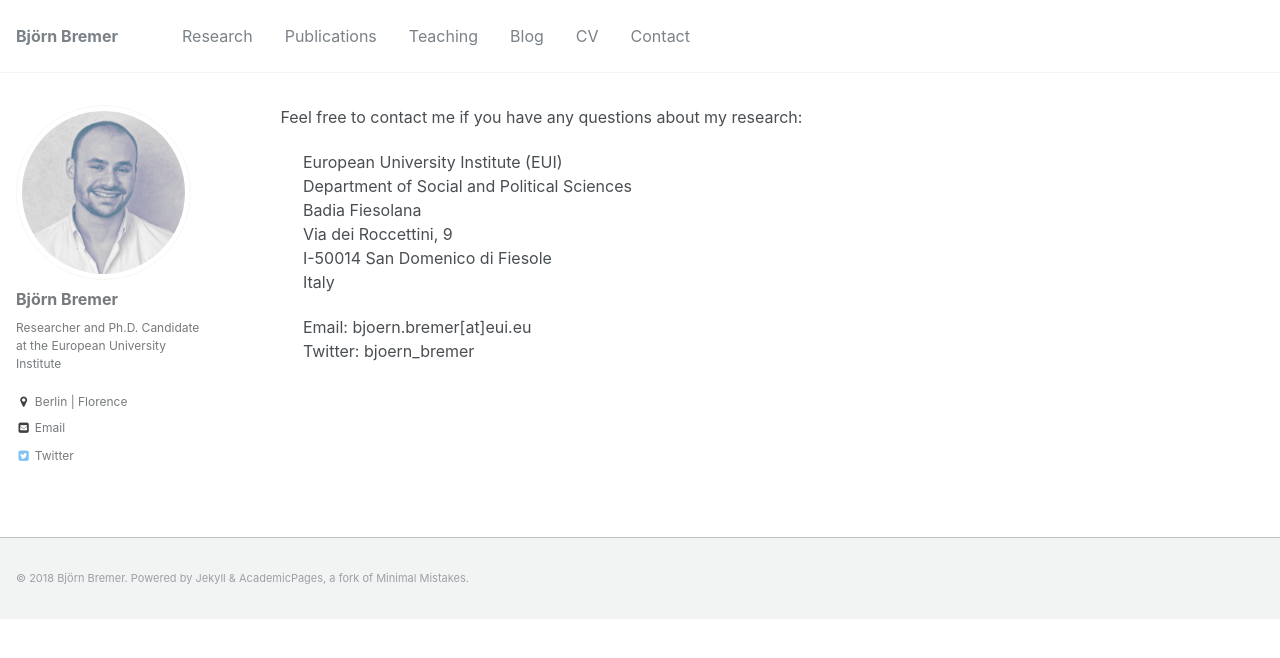
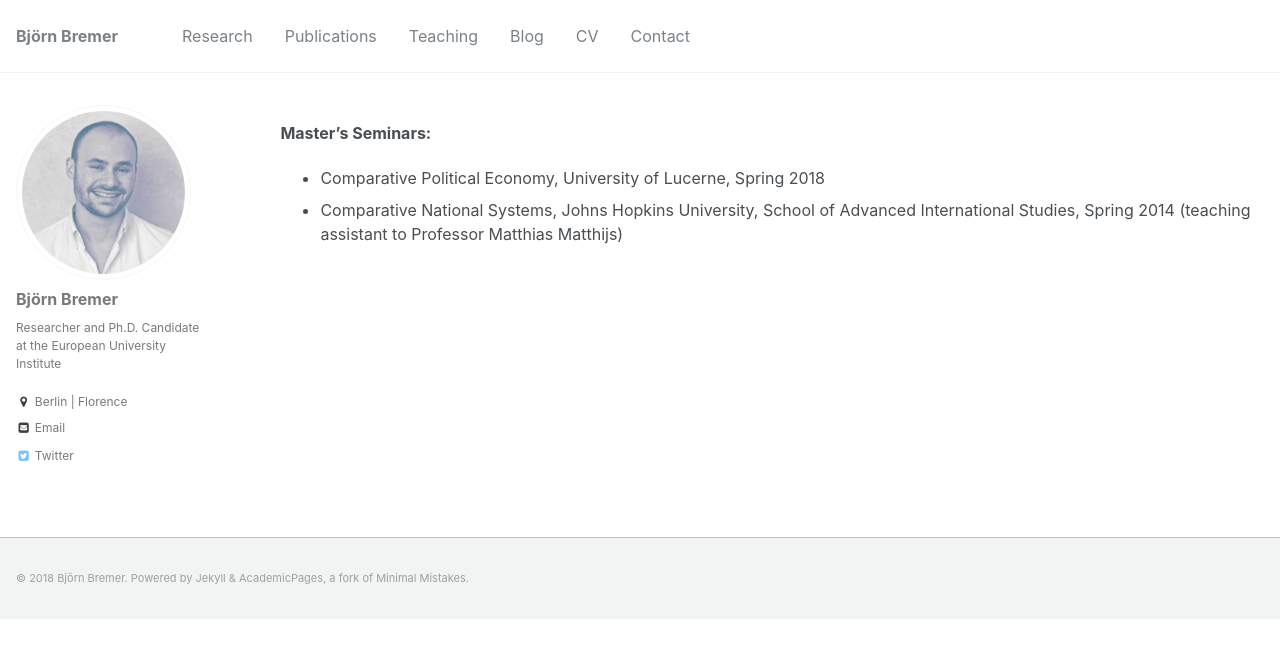
Before and after one commit to bjoernbremer/bjoernbremer.github.io, a Jekyll site: the page built from _pages/teaching.md, in a window 1280 px wide. Shown: the top 658 px of the page. Built offline with Jekyll 4.4.1, drawn with Linux system fonts in a browser that asks for light colours.

Commit message:
update website

```diff
--- a/_pages/teaching.md
+++ b/_pages/teaching.md
@@ -1,18 +1,14 @@
 ---
+
+layout: archive
 permalink: /teaching/
 author_profile: true
+
 ---
 
 {% include base_path %}
 
-Feel free to contact me if you have any questions about my research:
+**Master's Seminars:**
 
-&nbsp;&nbsp;&nbsp;&nbsp; European University Institute (EUI)
-&nbsp;&nbsp;&nbsp;&nbsp; Department of Social and Political Sciences
-&nbsp;&nbsp;&nbsp;&nbsp; Badia Fiesolana
-&nbsp;&nbsp;&nbsp;&nbsp; Via dei Roccettini, 9
-&nbsp;&nbsp;&nbsp;&nbsp; I-50014 San Domenico di Fiesole
-&nbsp;&nbsp;&nbsp;&nbsp; Italy
-
-&nbsp;&nbsp;&nbsp;&nbsp; Email: bjoern.bremer[at]eui.eu
-&nbsp;&nbsp;&nbsp;&nbsp; Twitter: bjoern_bremer
+* Comparative Political Economy, University of Lucerne, Spring 2018
+* Comparative National Systems, Johns Hopkins University, School of Advanced International Studies, Spring 2014 (teaching assistant to Professor Matthias Matthijs)
```
